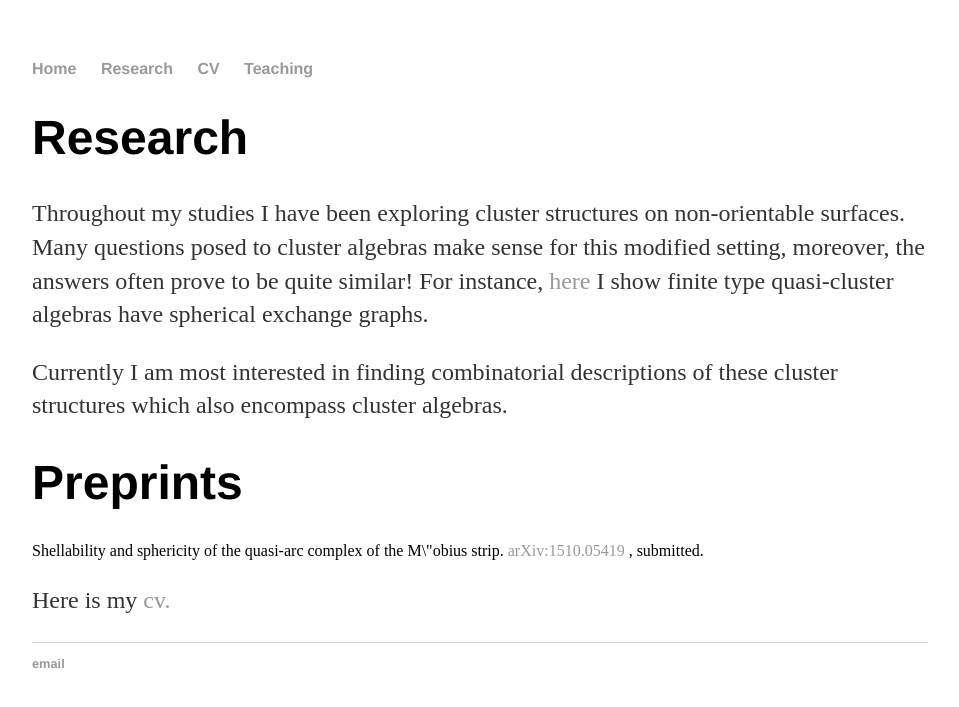
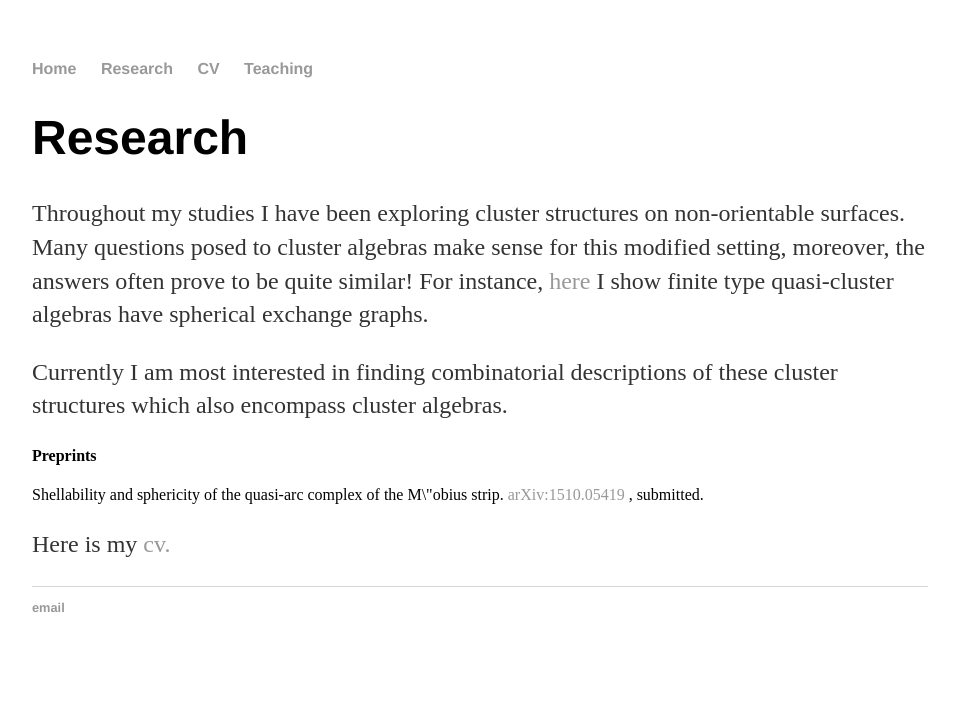
Before and after one commit to jon-m-wilson/jon-m-wilson.github.io, a Jekyll site: the page built from research/index.html, in a window 1280 px wide. Shown: the top 707 px of the page, without its empty margins (160-1119 px from the left). Built offline with Jekyll 4.4.1, drawn with Linux system fonts in a browser that asks for light colours.

```diff
--- a/research/index.html
+++ b/research/index.html
@@ -12,7 +12,7 @@ title: Research
 	<p>Currently I am most interested in finding combinatorial descriptions of these cluster structures
 	which also encompass cluster algebras.</p>
 
-	<h1>Preprints</h1>
+	<h4>Preprints</h4>
 
 	Shellability and sphericity of the quasi-arc complex of the M\"obius strip.
 	<a href="http://arxiv.org/abs/1510.05419" target="_blank"> arXiv:1510.05419 </a>, submitted.
```
